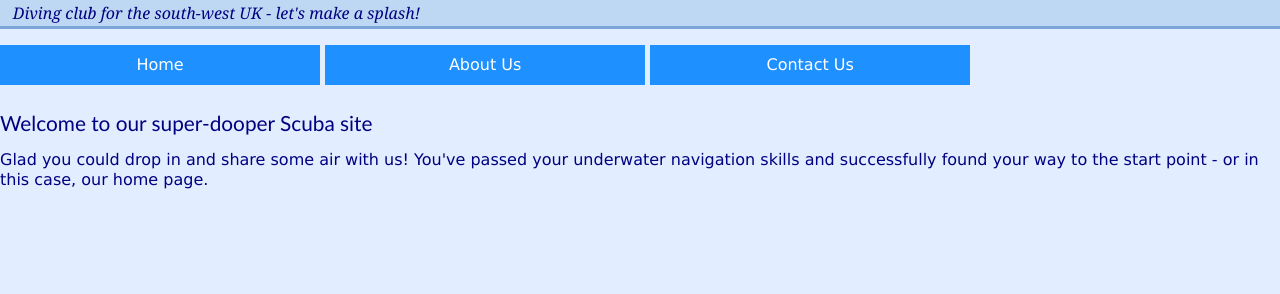
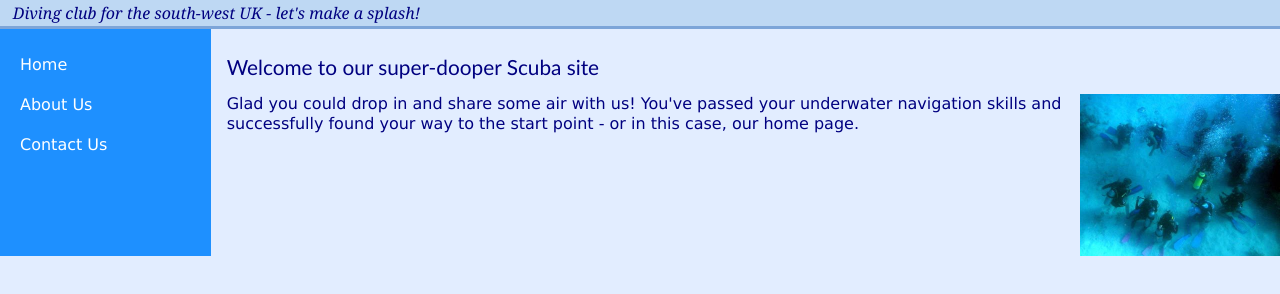
Before and after one commit to m-parle/webdev1-labs, a plain HTML site: page BubbleUnder/index.html in a window 1280 px wide. Shown: the part 76-370 px from the top of the page. Drawn offline with Linux system fonts and the light colour scheme.

Commit message:
Week 6 labs completed

```diff
--- a/BubbleUnder/css/style.css
+++ b/BubbleUnder/css/style.css
@@ -38,25 +38,21 @@ nav ul{
 }
 
 nav ul li {
-    display: inline;
-}
-
-nav ul li a {
     padding: 10px 20px;
-    text-align: center;
-    display: inline-block;
-    width: 25%;
-    box-sizing: border-box;
 }
 
 nav ul li a:link, nav ul li a:visited{
-    background-color: dodgerblue;
     color: white;
     text-decoration: none;
 }
 
-nav ul li a:hover, nav ul li a:active{
-    background-color: lightskyblue;
+nav ul li a:hover {
+    text-decoration: underline;
+}
+
+nav ul li a:active {
+    color: navy;
+    text-decoration: none;
 }
 
  #tagline {
@@ -102,3 +98,26 @@ body {
     width: 80%;
     margin: 0 auto;
 }
+
+img.feature {
+  float:right;
+  margin-left: 1%;
+}
+
+#content {
+	display: flex;
+}
+
+nav {
+  background-color: dodgerblue;
+  flex: 1;
+}
+
+main {
+  flex:5;
+}
+
+main {
+  flex:5;
+  padding-left:1em;
+}
--- a/BubbleUnder/index.html
+++ b/BubbleUnder/index.html
@@ -11,6 +11,7 @@
   <h1>BubbleUnder.com</h1>
   <p id="tagline">Diving club for the south-west UK - let's make a splash!</p>
 </header>
+<section id = "content">
 <nav>
   <ul>
     <li> <a href="index.html">Home</a> </li>
@@ -20,9 +21,11 @@
 </nav>
 <main>
 <h2>Welcome to our super-dooper Scuba site</h2>
+<img src="images/divers-circle.jpg" width="200" height="162" alt="A circle of divers practice their skills" class = "feature">
 <p>Glad you could drop in and share some air with us! You've passed
 your underwater navigation skills and successfully found your way to
 the start point - or in this case, our home page.</p>
 </main>
+</section>
 </body>
 </html>
```
Also changed, not shown: BubbleUnder/about.html (+2 -0 lines), BubbleUnder/contact.html (+2 -0 lines), index.html (+13 -0 lines), BubbleUnder/images/divers-circle.jpg (added), 2 other files.
